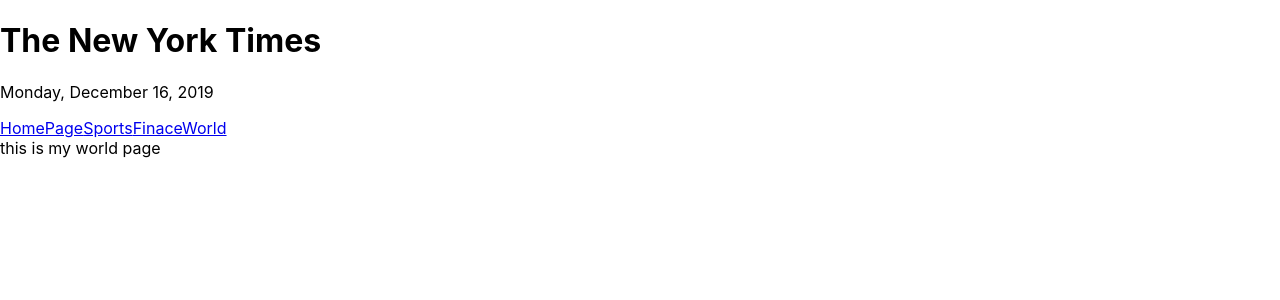
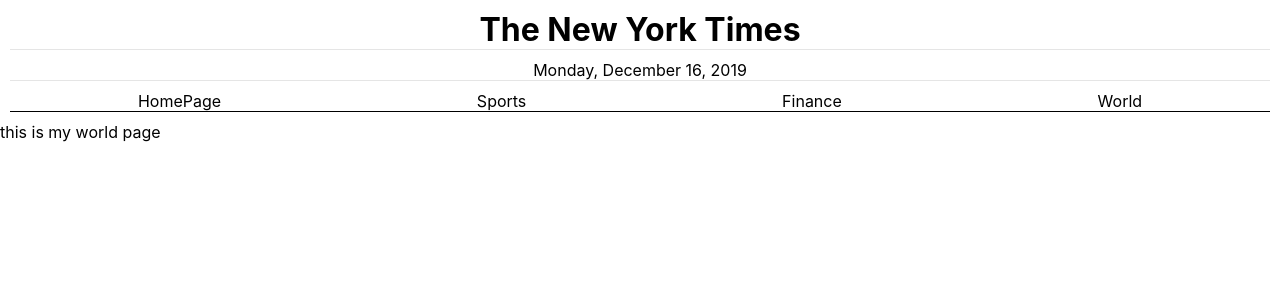
Before and after one commit to rvy5009/project2, a React (Create React App) app in the folder nytimes/: page /world in a window 1280 px wide. Shown: the top 300 px of the page. Built offline with nearby package versions, Linux system fonts and the light colour scheme.

Commit message:
did little css for home

```diff
--- a/nytimes/src/App.css
+++ b/nytimes/src/App.css
@@ -1,14 +1,58 @@
 img{
-  width:80%;
-  margin: 5px;
+  width:50%;
+  margin: 10px;
 }
 .articleWPic{
   display: flex;
-  flex-direction: column;
-  width: 300px
+  flex-direction: row;
+  justify-content: space-between;
+  margin: 10px;
+  height: 250px;
+  padding: 10px
 }
 .outer{
+display: grid;
+grid-template-columns: 75% 25%;
+
+}
+h1{
+  text-align: center;
+  border-bottom: 1px solid black;
+  border-color: rgba(0, 0, 0, 0.1);
+  margin: 10px;
+}
+.date{
+  text-align: center;
+  border-bottom: 1px solid black;
+  border-color: rgba(0, 0, 0, 0.1);
+  margin: 10px;
+}
+nav{
+  display: flex;
+  justify-content: space-around;
+}
+a{
+  text-decoration: none;
+}
+.navDiv{
+  border-bottom: 1px solid black;
+  margin: 10px
+
+}
+.innerOne{
   display: flex;
   flex-direction: row;
-  flex-wrap: wrap;
 }
+.articleWord{
+  border-left: 1px solid black;
+  border-color: rgba(0, 0, 0, 0.1);
+  height: 250px;
+  padding: 10px
+}
+a{
+  color: black
+}
+.bullet{
+  display: list-item;
+  list-style-type: disc;
+}
--- a/nytimes/src/App.js
+++ b/nytimes/src/App.js
@@ -22,13 +22,16 @@
   render() {
     return (
       <div className="App">
-        <Header/>
-        <nav>
-          <Link to="/">HomePage</Link>
-          <Link to="/sports">Sports</Link>
-          <Link to="/finance">Finace</Link>
-          <Link to="/world">World</Link>
-        </nav>
+        <Header />
+
+        <div className="navDiv">
+          <nav>
+            <Link to="/">HomePage</Link>
+            <Link to="/sports">Sports</Link>
+            <Link to="/finance">Finance</Link>
+            <Link to="/world">World</Link>
+          </nav>
+        </div>
         <main>
           <Route exact path="/" render={() => <MainPage/>}/ >
           <Route path="/sports" render={() => <Sports/>}/ >
--- a/nytimes/src/components/header.js
+++ b/nytimes/src/components/header.js
@@ -7,7 +7,7 @@
   return (
     <div>
       <h1>The New York Times</h1>
-      <p>{days[date.getDay()]}, {months[date.getMonth()]} {date.getDate()}, {date.getFullYear()}</p>
+      <p className="date"> {days[date.getDay()]}, {months[date.getMonth()]} {date.getDate()}, {date.getFullYear()}</p>
     </div>
   )
 }
--- a/nytimes/src/components/mainpage.js
+++ b/nytimes/src/components/mainpage.js
@@ -20,15 +20,29 @@
   }
 
   render() {
+    console.log(this.state.articles)
     return (
-      <div className ="outer">
-        {this.state.articles.slice(0,2).map((article, key) =>
-          <div className="articleWPic">
-            <img src={article.urlToImage}/>
+      <div className="outer">
+        <div className=" innerOne">
+          {this.state.articles.slice(0,1).map((article, key) =>
+            <div className="articleWPic" key={key}>
+              <div className="artOne">
+                <a href={article.url} >{article.title}</a>
+                <p className = "bullet">{article.description}</p>
+              </div>
+              <img src={article.urlToImage} alt="pictured"/>
+            </div>
+            )}
+        </div>
+
+        <div className=" innerTwo">
+        {this.state.articles.slice(1,2).map((article, key) =>
+          <div className="articleWord" key={key}>
            <a href={article.url} >{article.title}</a>
            <p>{article.description}</p>
           </div>
-        )}
+          )}
+        </div>
       </div>
     )
   }
--- a/nytimes/src/components/sports.js
+++ b/nytimes/src/components/sports.js
@@ -1,7 +1,8 @@
 import React from "react"
 
 const Sports = (props) => {
-  return(
+  return (
+
     <div>this is my sports page</div>
   )
 }
--- a/nytimes/src/services/api.js
+++ b/nytimes/src/services/api.js
@@ -1,8 +1,8 @@
 import axios from "axios"
 
 let source = "sports"
-let apiKey =  "dd76a03ead794c4e9e9f4c39be2b286e"
-let news = "https://newsapi.org/v2/everything?q=sports&apiKey=dd76a03ead794c4e9e9f4c39be2b286e"
+// let apiKey =  "dd76a03ead794c4e9e9f4c39be2b286e"
+// let news = "https://newsapi.org/v2/everything?q=sports&apiKey=dd76a03ead794c4e9e9f4c39be2b286e"
 let apiUrl = `https://newsapi.org/v2/everything?q=${source}&from=2019-11-30&sortBy=publishedAt&apiKey=dd76a03ead794c4e9e9f4c39be2b286e`
 
 export const fetchMain = async () => {
```
Also changed, not shown: nytimes/public/manifest.json.
